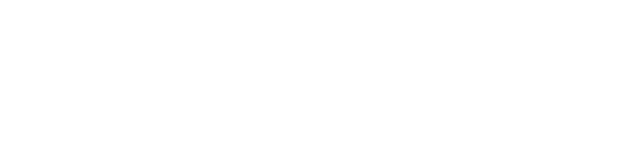
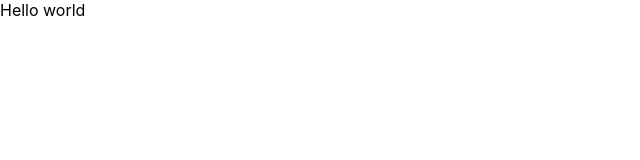
Before and after one commit to johnkrator/pavanmg, a plain HTML site: page index.html in a window 1280 px wide. Shown: the full height of the page, 0-640 px from the left. Drawn offline with Linux system fonts and the light colour scheme.

Commit message:
Initial commit

```diff
--- /dev/null
+++ b/css/index.css
@@ -0,0 +1,9 @@
+* {
+    padding: 0;
+    margin: 0;
+    box-sizing: border-box;
+}
+
+body {
+    font-family: Inter, sans-serif;
+}
--- a/index.html
+++ b/index.html
@@ -5,9 +5,11 @@
     <meta name="viewport"
           content="width=device-width, user-scalable=no, initial-scale=1.0, maximum-scale=1.0, minimum-scale=1.0">
     <meta http-equiv="X-UA-Compatible" content="ie=edge">
+    <link rel="stylesheet" href="./css/index.css">
     <title>Document</title>
 </head>
 <body>
-
+Hello world
+<script src="./script/index.js"></script>
 </body>
 </html>
```
Also changed, not shown: script/index.js (added).
